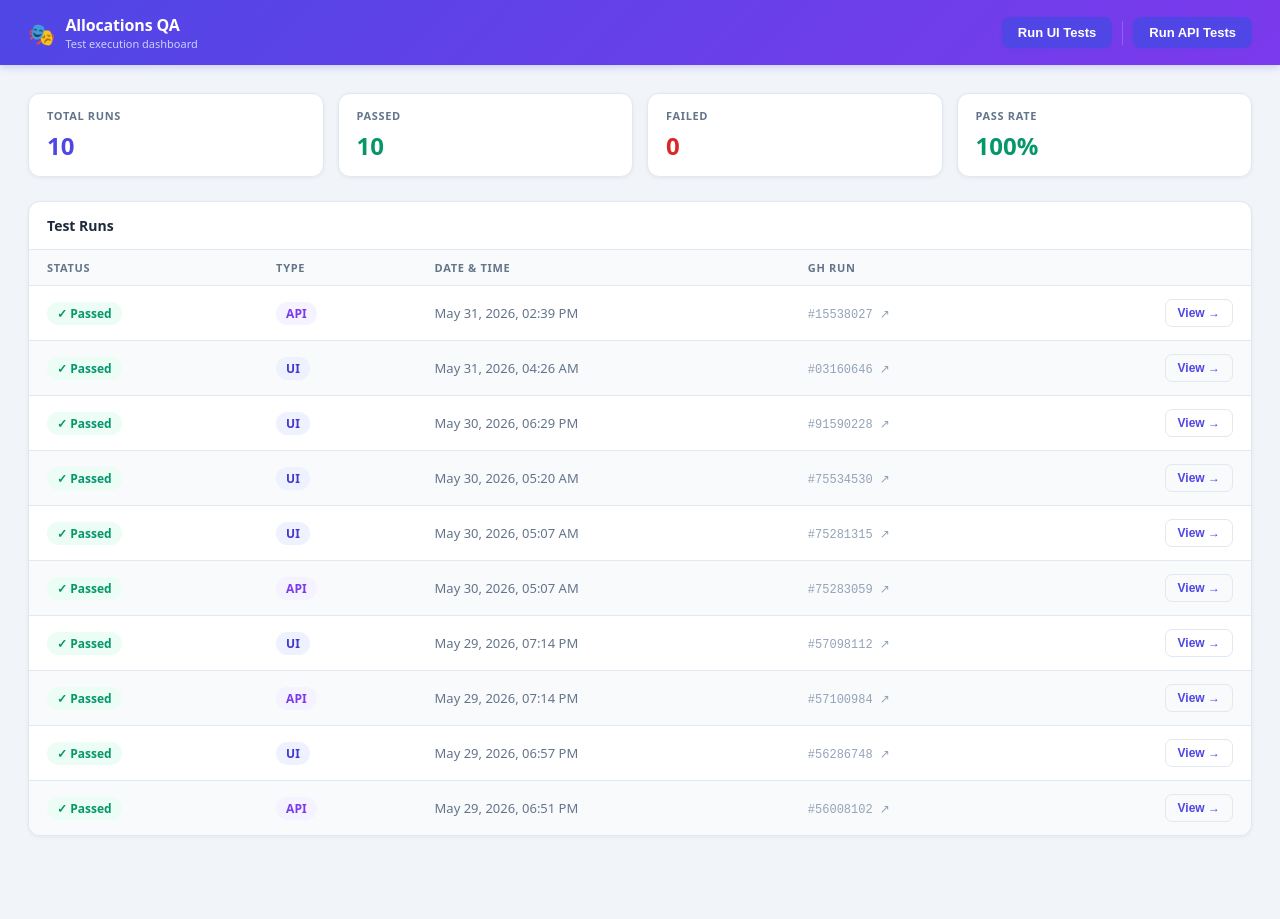
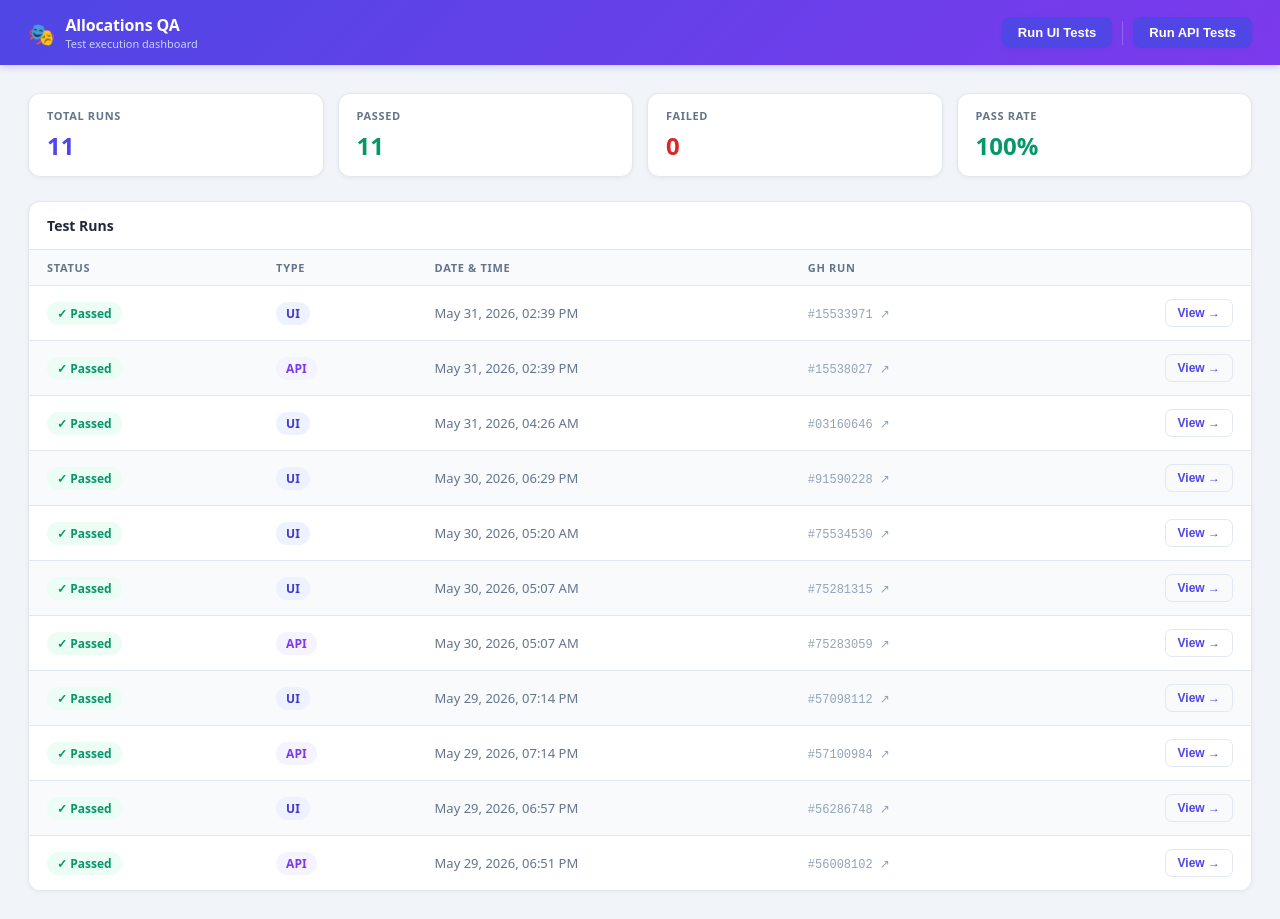
Before and after one commit to Assign4/allocations-qa, a Next.js app: page / in a window 1280 px wide. Before the commit the page ends 864 px from the top, so only its background shows below. Built offline with nearby package versions, Linux system fonts and the light colour scheme.

Commit message:
chore: update UI test report [skip ci]

```diff
--- a/public/last-updated.json
+++ b/public/last-updated.json
@@ -1 +1,5 @@
+<<<<<<< Updated upstream
 {"timestamp": 1780238377278, "type": "api"}
+=======
+{"timestamp": 1780238389549, "type": "ui"}
+>>>>>>> Stashed changes
--- a/public/runs.json
+++ b/public/runs.json
@@ -1,4 +1,11 @@
 [
+  {
+    "id": "26715533971",
+    "type": "ui",
+    "status": "passed",
+    "date": "2026-05-31T14:39:49.956Z",
+    "runUrl": "https://github.com/Assign4/allocations-qa/actions/runs/26715533971"
+  },
   {
     "id": "26715538027",
     "type": "api",
```
Also changed, not shown: public/ui-report/index.html (+1 -1 lines), 2 other files (tests, documents, lock files or other folders).
